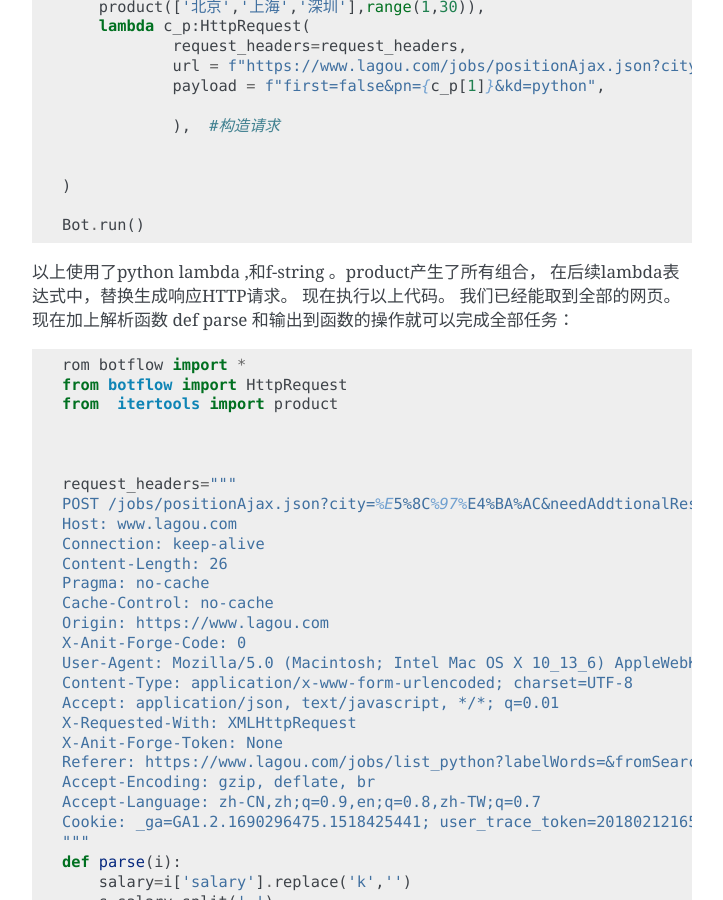
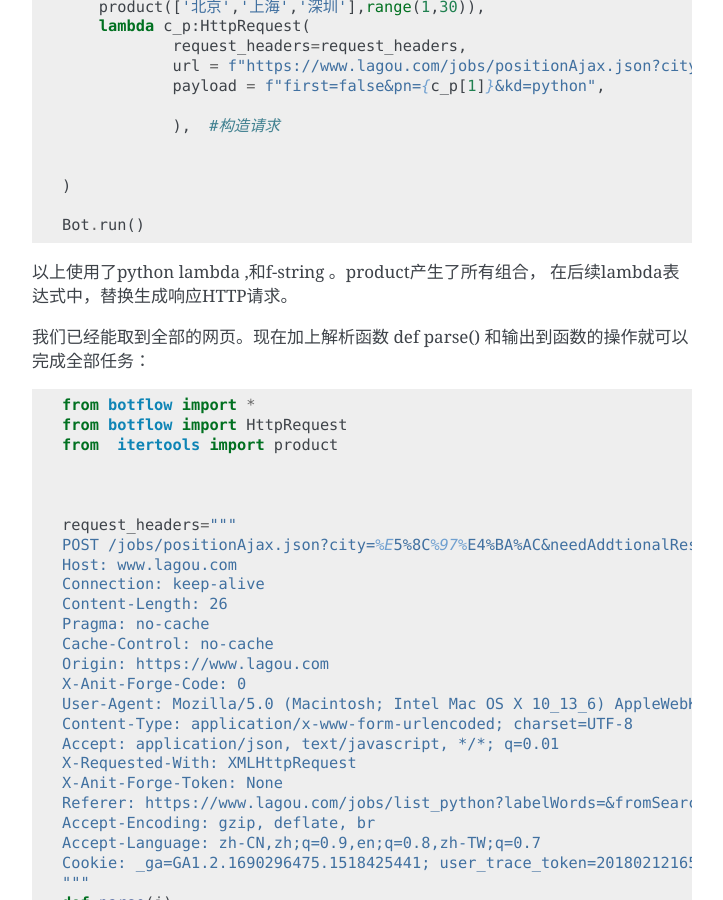
Before and after one commit to kkyon/botflow, a Sphinx documentation site: the page built from docs/examples/lagou_spider.rst, in a window 1280 px wide and 900 px high, scrolled down 3190 px. Shown: the whole window, without its empty margins (388-1111 px from the left). Built offline with Sphinx 7.4.7, drawn with Linux system fonts in a browser that asks for light colours; pages that are not in the unit, such as notebooks, are missing from menus.

Commit message:
add example for lagou

```diff
--- a/docs/examples/lagou_spider.rst
+++ b/docs/examples/lagou_spider.rst
@@ -165,12 +165,12 @@
     Bot.run()
 
 以上使用了python lambda ,和f-string 。product产生了所有组合， 在后续lambda表达式中，替换生成响应HTTP请求。
-现在执行以上代码。
-我们已经能取到全部的网页。现在加上解析函数 def parse 和输出到函数的操作就可以完成全部任务：
+
+我们已经能取到全部的网页。现在加上解析函数 def parse() 和输出到函数的操作就可以完成全部任务：
 
 .. code-block:: python
 
-    rom botflow import *
+    from botflow import *
     from botflow import HttpRequest
     from  itertools import product
 
```
